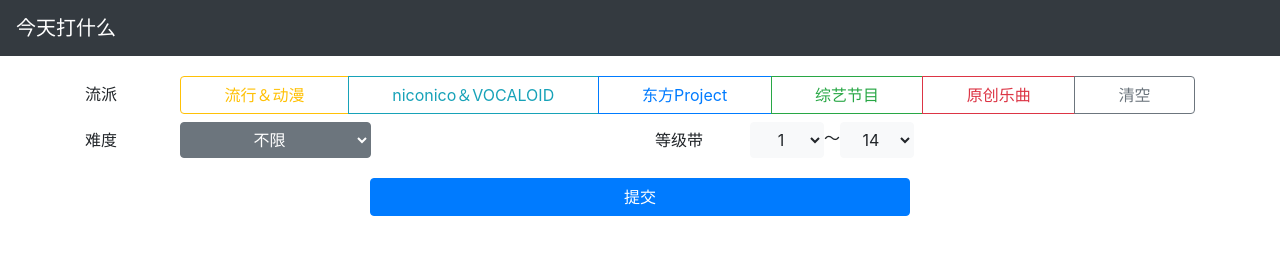
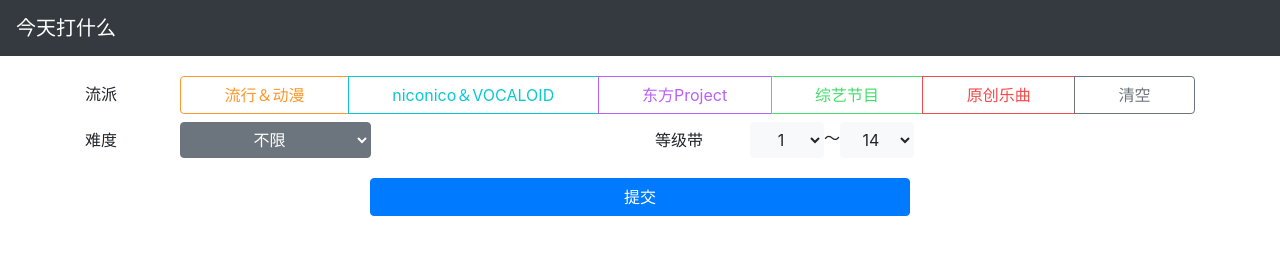
Before and after one commit to ultraxon/maimai_song_selector_git, a React app in the folder frontend/: page / in a window 1280 px wide. Built offline with nearby package versions, Linux system fonts and the light colour scheme.

Commit message:
Changed to more appropriate btn-outline colors

```diff
--- a/frontend/src/index.css
+++ b/frontend/src/index.css
@@ -17,3 +17,26 @@ code {
   text-decoration: none;
   color: #6c757d;
 }
+
+/*
+  "pop-anime":     { color: '#ff972a' },
+  "nico-vocaloid": { color: '#09c8d4' },
+  "touhou":        { color: '#ba60ff' },
+  "game-variety":  { color: '#42de6a' },
+  "maimai":        { color: '#f74949' }
+  */
+
+.btn-outline-pop-anime { background-color: transparent; border-color: #ff972a; color: #ff972a; }
+.btn-outline-pop-anime.active { background-color: #ff972a; color: white; }
+
+.btn-outline-nico-vocaloid { background-color: transparent; border-color: #09c8d4; color: #09c8d4; }
+.btn-outline-nico-vocaloid.active { background-color: #09c8d4; color: white; }
+
+.btn-outline-touhou { background-color: transparent; border-color: #ba60ff; color: #ba60ff; }
+.btn-outline-touhou.active { background-color: #ba60ff; color: white; }
+
+.btn-outline-game-variety { background-color: transparent; border-color:#42de6a; color: #42de6a; }
+.btn-outline-game-variety.active { background-color: #42de6a; color: white; }
+
+.btn-outline-maimai { background-color: transparent; border-color: #f74949; color: #f74949; }
+.btn-outline-maimai.active { background-color: #f74949; color: white; }
--- a/frontend/src/index.js
+++ b/frontend/src/index.js
@@ -163,11 +163,11 @@ class MaimaiSelector extends React.Component {
             <div className="row py-1">
               <div className="col-sm-1" style={{ paddingTop: "0.4em", whiteSpace: "nowrap" }}>流派</div>
               <ButtonGroup className="col">
-                <Button outline color='warning' onClick={() => this.handleCategoryChange('流行＆动漫')} active={this.state.Category.includes('流行＆动漫')}>流行＆动漫</Button>
-                <Button outline color='info' onClick={() => this.handleCategoryChange('niconico＆VOCALOID')} active={this.state.Category.includes('niconico＆VOCALOID')}>nico<wbr />nico<wbr />＆<wbr />VOCA<wbr />LOID</Button>
-                <Button outline color='primary' onClick={() => this.handleCategoryChange('东方Project')} active={this.state.Category.includes('东方Project')}>东方Project</Button>
-                <Button outline color='success' onClick={() => this.handleCategoryChange('综艺节目')} active={this.state.Category.includes('综艺节目')}>综艺节目</Button>
-                <Button outline color='danger' onClick={() => this.handleCategoryChange('原创乐曲')} active={this.state.Category.includes('原创乐曲')}>原创乐曲</Button>
+                <Button outline color='pop-anime' onClick={() => this.handleCategoryChange('流行＆动漫')} active={this.state.Category.includes('流行＆动漫')}>流行＆动漫</Button>
+                <Button outline color='nico-vocaloid' onClick={() => this.handleCategoryChange('niconico＆VOCALOID')} active={this.state.Category.includes('niconico＆VOCALOID')}>nico<wbr />nico<wbr />＆<wbr />VOCA<wbr />LOID</Button>
+                <Button outline color='touhou' onClick={() => this.handleCategoryChange('东方Project')} active={this.state.Category.includes('东方Project')}>东方Project</Button>
+                <Button outline color='game-variety' onClick={() => this.handleCategoryChange('综艺节目')} active={this.state.Category.includes('综艺节目')}>综艺节目</Button>
+                <Button outline color='maimai' onClick={() => this.handleCategoryChange('原创乐曲')} active={this.state.Category.includes('原创乐曲')}>原创乐曲</Button>
                 <Button outline color='secondary' onClick={() => this.handleCategoryChange('RESET')}>清空</Button>
               </ButtonGroup>
             </div>
```
